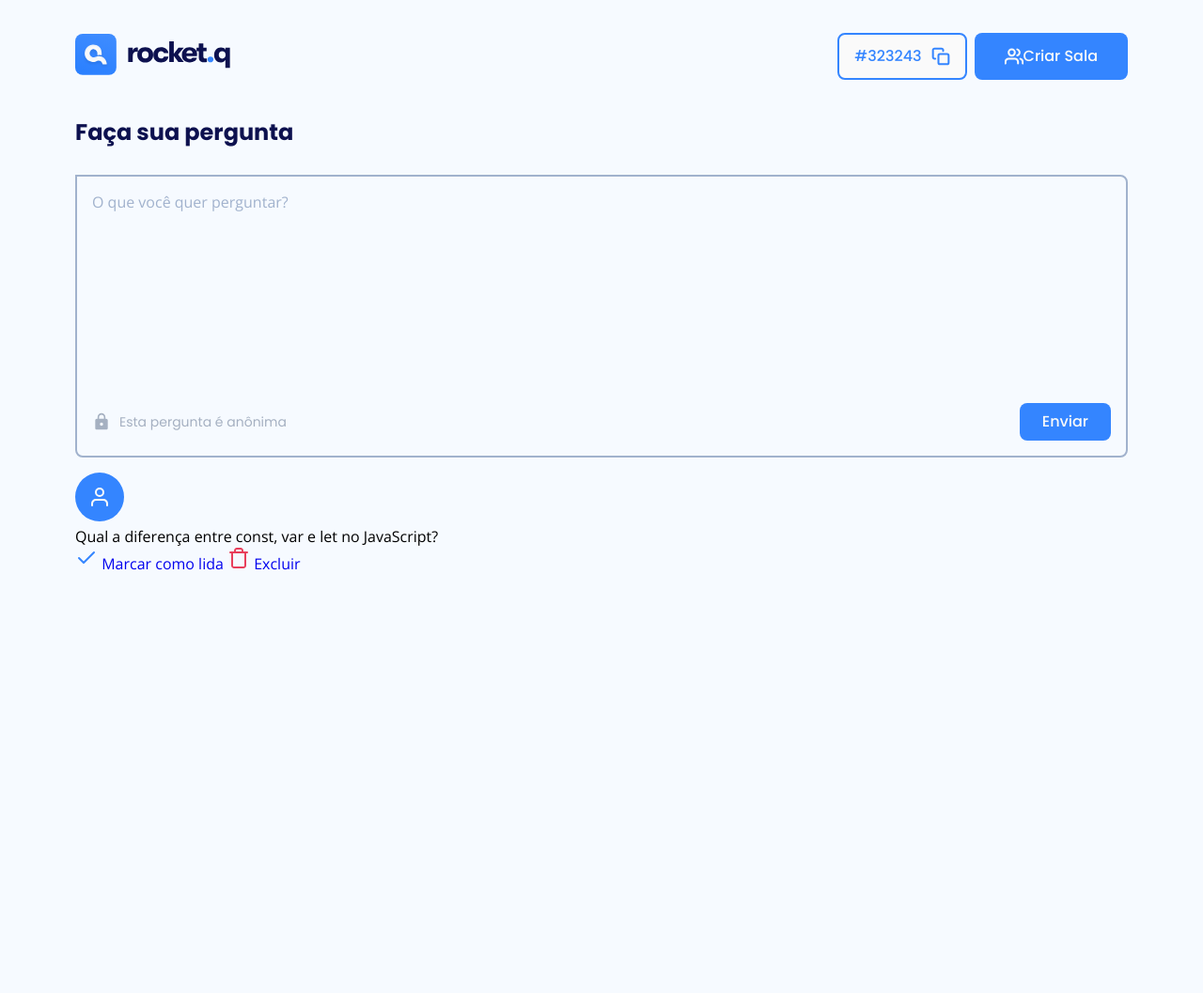
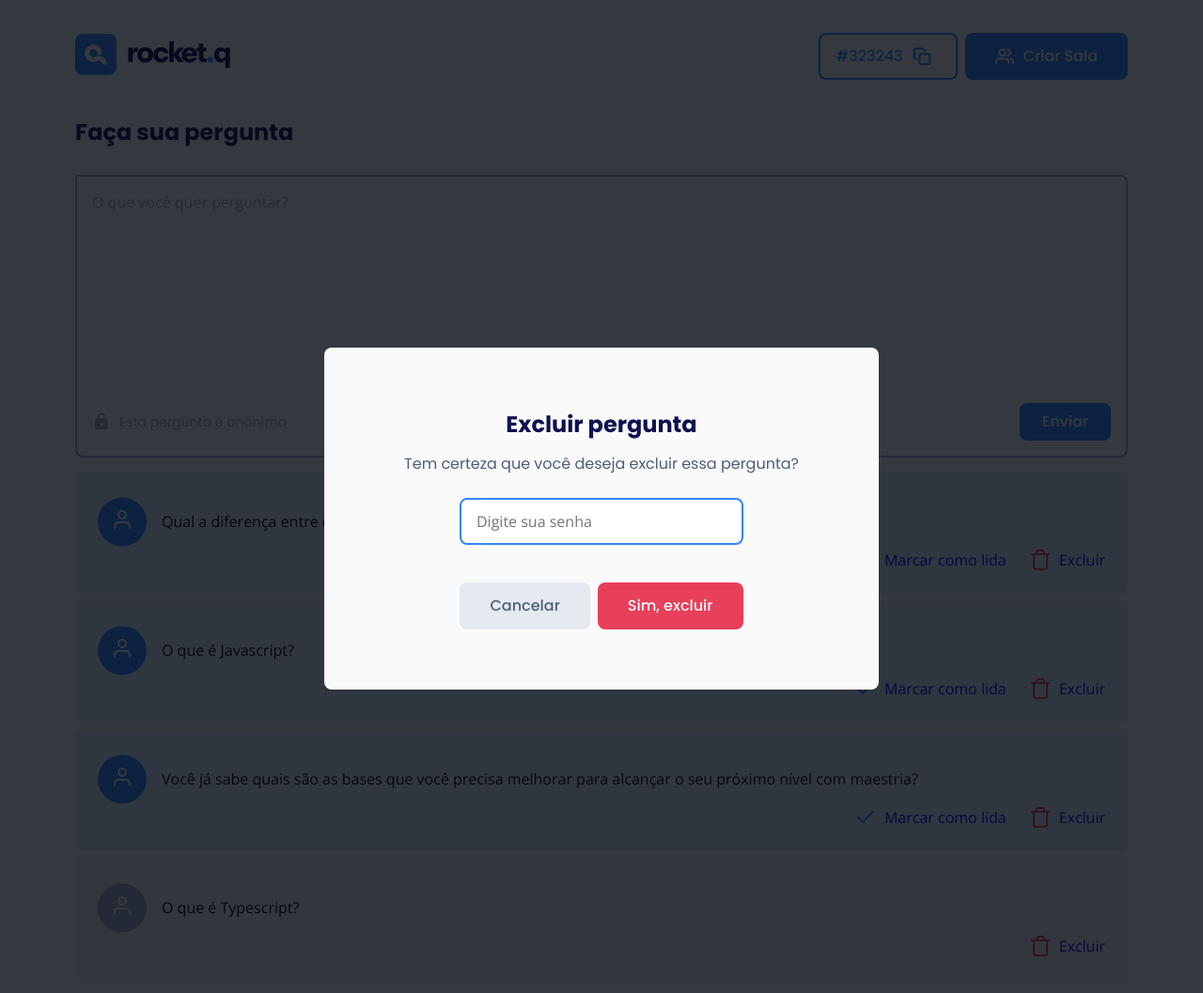
Before and after one commit to Has333/Rocket.Q, a web app: file room.html in a window 1280 px wide. Shown: the top 1057 px of the page at 94% size. Run offline with its HTML, style and script files only (its server is not run), Linux system fonts and the light colour scheme.

Commit message:
Third Class

```diff
--- a/create-pass.html
+++ b/create-pass.html
@@ -38,7 +38,7 @@
                         <label class="sr-only" for="room-pass">Insira uma senha</label>
                         <input type="password" id="room-pass" placeholder="Insira uma senha">
                         <button>
-                            <img src="assets/users.svg" alt="Criar sala">
+                            <img src="assets/users-white.svg" alt="Criar sala">
                             Criar sala</button>
                     </form>
                 </section>
--- a/room.html
+++ b/room.html
@@ -12,6 +12,7 @@
 
 
     <!-- CSS -->
+    <link rel="stylesheet" href="styles/modal.css">
     <link rel="stylesheet" href="styles/global.css">
     <link rel="stylesheet" href="styles/room.css">
 
@@ -64,7 +65,7 @@
             <div class="question-wrapper">
                 <div class="question-content">
                     <div class="user">
-                        <img src="assets/avatar.svg" alt="Avatar">
+                        <img src="assets/user.svg" alt="Avatar">
                     </div>
                     <div class="question">
                    <p>Qual a diferença entre const, var e let no JavaScript?</p>
@@ -83,11 +84,92 @@
             </div>
 
 
+            <div class="question-wrapper">
+                <div class="question-content">
+                    <div class="user">
+                        <img src="assets/user.svg" alt="Avatar">
+                    </div>
+                    <div class="question">
+                   <p>O que é Javascript?</p>
+                    </div>
+                </div>
+                <div class="actions">
+                <a href="#" class="check">
+                    <img src="assets/check.svg" alt="Marcar como lida">
+                    Marcar como lida
+                </a>
+                <a href="#" class="delete">
+               <img src="assets/trash.svg" alt="Excluir">
+               Excluir
+                </a>
+                </div>
+            </div>
+
+            <div class="question-wrapper">
+                <div class="question-content">
+                    <div class="user">
+                        <img src="assets/user.svg" alt="Avatar">
+                    </div>
+                    <div class="question">
+                   <p>Você já sabe quais são as bases que você precisa melhorar para alcançar o seu próximo nível com maestria? </p>
+                    </div>
+                </div>
+                <div class="actions">
+                <a href="#" class="check">
+                    <img src="assets/check.svg" alt="Marcar como lida">
+                    Marcar como lida
+                </a>
+                <a href="#" class="delete">
+               <img src="assets/trash.svg" alt="Excluir">
+               Excluir
+                </a>
+                </div>
+            </div>
+
+            <div class="question-wrapper read">
+                <div class="question-content">
+                    <div class="user">
+                        <img src="assets/user.svg" alt="Avatar">
+                    </div>
+                    <div class="question">
+                   <p>O que é Typescript?</p>
+                    </div>
+                </div>
+                <div class="actions">
+                <a href="#" class="delete">
+               <img src="assets/trash.svg" alt="Excluir">
+               Excluir
+                </a>
+                </div>
+            </div>
+
+
+
+
 
             </div>
             </section>
         </main>
     </div>
+
+  <!--- modal -->
+
+  <div class="modal-wrapper">
+      <div class="modal">
+          <h2>Excluir pergunta</h2>
+          <p>Tem certeza que você deseja excluir essa pergunta?</p>
+          <form action="#">
+              <label for-id="password" class="sr-only">Digite sua senha admin</label>
+              <input id="password" type="password" name="password" placeholder="Digite sua senha">
+
+              <div class="buttons">
+                  <div class="button grey">Cancelar</div>
+                  <button class="red">Sim, excluir</button>
+              </div>
+          </form>
+      </div>
+  </div>
+
 </body>
 
 </html>
--- a/styles/global.css
+++ b/styles/global.css
@@ -19,6 +19,7 @@
     --grey-dark: #4D5E77;
     --grey-blue: #A1B2CD;
     --grey-light: #E5EAF1;
+    --grey-medium: #eaecf2;
 
     /* 1rem = 16px (User Agent) = 100% (User Agent)*/
     font-size: 62.5% /* 10px */
@@ -85,7 +86,7 @@
     filter: brightness(1.2);
 }
 
-button > img
+button > img,
 .button > img{
     margin-right: 1rem;
     width: 2rem;
@@ -98,6 +99,20 @@
     border: .2rem solid var(--blue);
 }
 
+button.red,
+.button.red{
+ background: var(--red);
+ color: var(--white);
+}
+
+button.grey,
+.button.grey{
+background: var(--grey-light);
+color: var(--grey-dark);
+}
+
+/* HEADER */
+
 .content header{
     width: 80%;
     margin: 3.5rem auto;
--- /dev/null
+++ b/styles/modal.css
@@ -0,0 +1,57 @@
+.modal-wrapper{
+    position: fixed;
+    width: 100vw;
+    height: 100vh;
+    top: 0;
+    left: 0;
+    display: flex;
+
+    background: rgba(4, 9, 17, .8);
+}
+
+.modal-wrapper .modal{
+ width: min(59rem, 90%);
+ background: var(--white);
+ margin: auto;
+
+ border-radius: .8rem;
+ font-family: 'Poppins', sans-serif;
+ text-align: center;
+
+ padding: 6.4rem;
+}
+
+.modal-wrapper .modal h2{
+    font-size: 2.4rem;
+    font-weight: 700;
+    margin-bottom: 1.2rem;
+    color: var(--black);
+}
+
+.modal-wrapper .modal p{
+    margin-bottom: 2.4rem;
+    color: var(--grey-dark);
+}
+
+.modal-wrapper .modal input{
+    margin-bottom: 4rem;
+    padding: 1.3rem 1.6rem;
+    border: .2rem solid var(--blue);
+    outline: none;
+    width: min(70%, 30.2rem);
+}
+
+.modal-wrapper .modal .buttons{
+    display: flex;
+    align-items: center;
+    justify-content: center;
+}
+
+.modal-wrapper .modal .buttons > .button{
+    margin-right: .8rem;
+   }
+
+.modal-wrapper .modal .buttons > button,
+.modal-wrapper .modal .buttons > .button{
+ padding: 1.3rem 3.2rem;
+}
--- a/styles/room.css
+++ b/styles/room.css
@@ -88,3 +88,63 @@
     padding: .8rem 2.4rem;
     line-height: 2.4rem;
 }
+
+/* Questions */
+
+.question-wrapper{
+    background: var(--light-blue);
+    margin-bottom: .8rem;
+    border-radius: 0 .8rem .8rem .8rem;
+    padding: 2.4rem;
+}
+
+.question-wrapper .question-content{
+    display: flex;
+    align-items: flex-start;
+}
+
+.question-wrapper .question-content .user{
+    background: var(--blue);
+    clip-path: circle();
+    padding: 1.4rem;
+}
+
+.question-wrapper .question-content p{
+    margin-left: 1.6rem;
+    word-break: break-word;
+    display: flex;
+    align-items: center;
+    min-height: 5.5rem;
+
+}
+
+.question-wrapper .actions{
+    display: flex;
+    align-items: center;
+    justify-content: flex-end;
+}
+
+.question-wrapper .actions > a{
+    display: flex;
+    align-items: center;
+    justify-content: flex-end;
+}
+
+.question-wrapper .actions > a > img{
+    margin-right: .8rem;
+}
+
+
+.question-wrapper .actions > a + a{
+    margin-left: 2.4rem;
+}
+
+/* Question Read */
+
+.question-wrapper.read{
+    background: var(--grey-medium);
+}
+
+.question-wrapper.read .question-content .user{
+    background: var(--grey-blue);
+}
```
Also changed, not shown: assets/user.svg (added).
